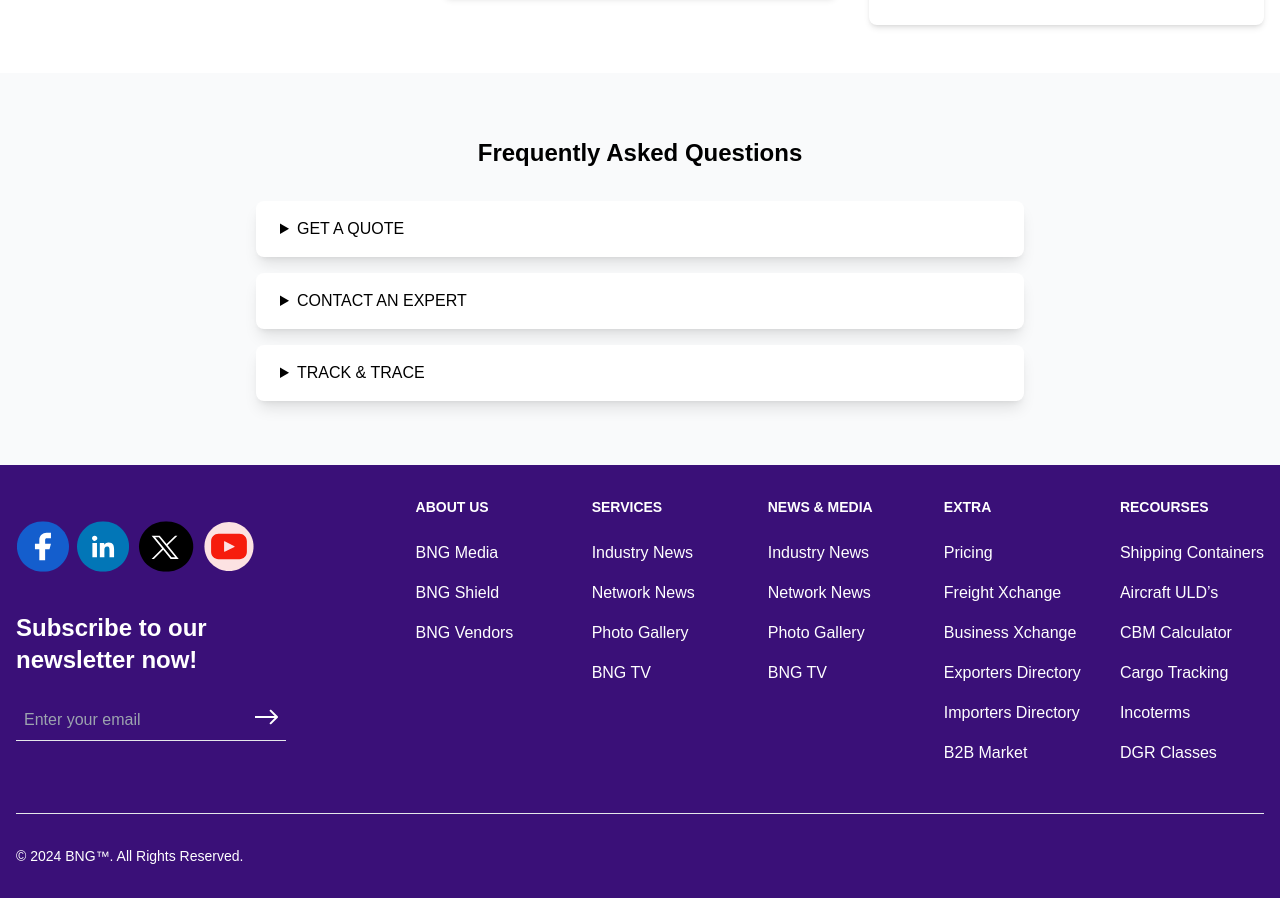
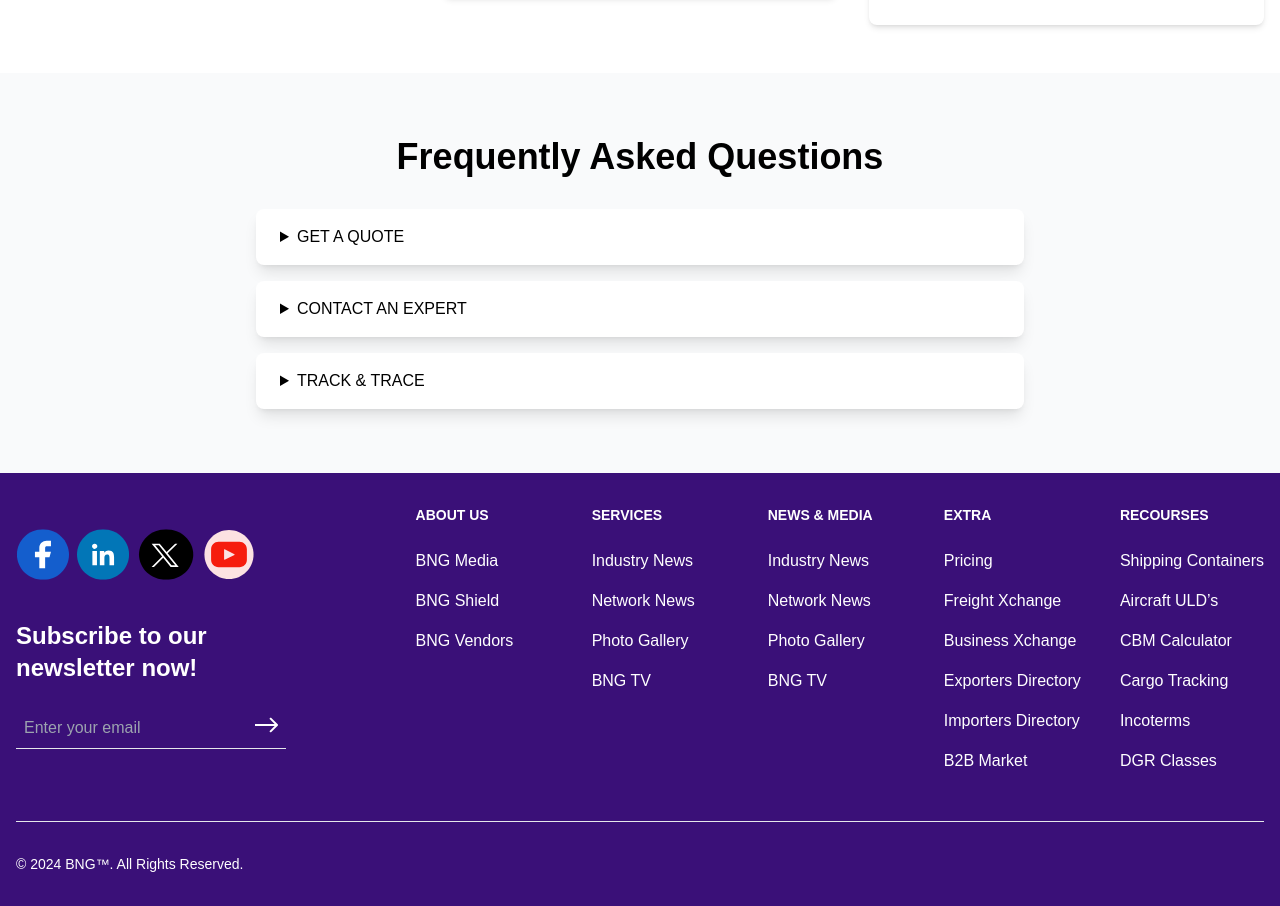
Before and after one commit to shivamchawla98/bng_website, a Next.js app: page /conferance in a window 1280 px wide. Shown: the part 2360-3266 px from the top of the page. Built offline with nearby package versions, Linux system fonts and the light colour scheme.

Commit message:
minor change in FAQ

```diff
--- a/src/page-components/Conferance/FAQ.jsx
+++ b/src/page-components/Conferance/FAQ.jsx
@@ -16,7 +16,7 @@
 
     return (
       <div className="max-w-3xl mx-auto">
-        <h2 className="text-2xl font-bold text-center text-black mb-8">
+        <h2 className="text-4xl font-bold text-center text-black mb-8">
           Frequently Asked Questions
         </h2>
         <div className="space-y-4">
```
Also changed, not shown: 1 other file (tests, documents, lock files or other folders).
